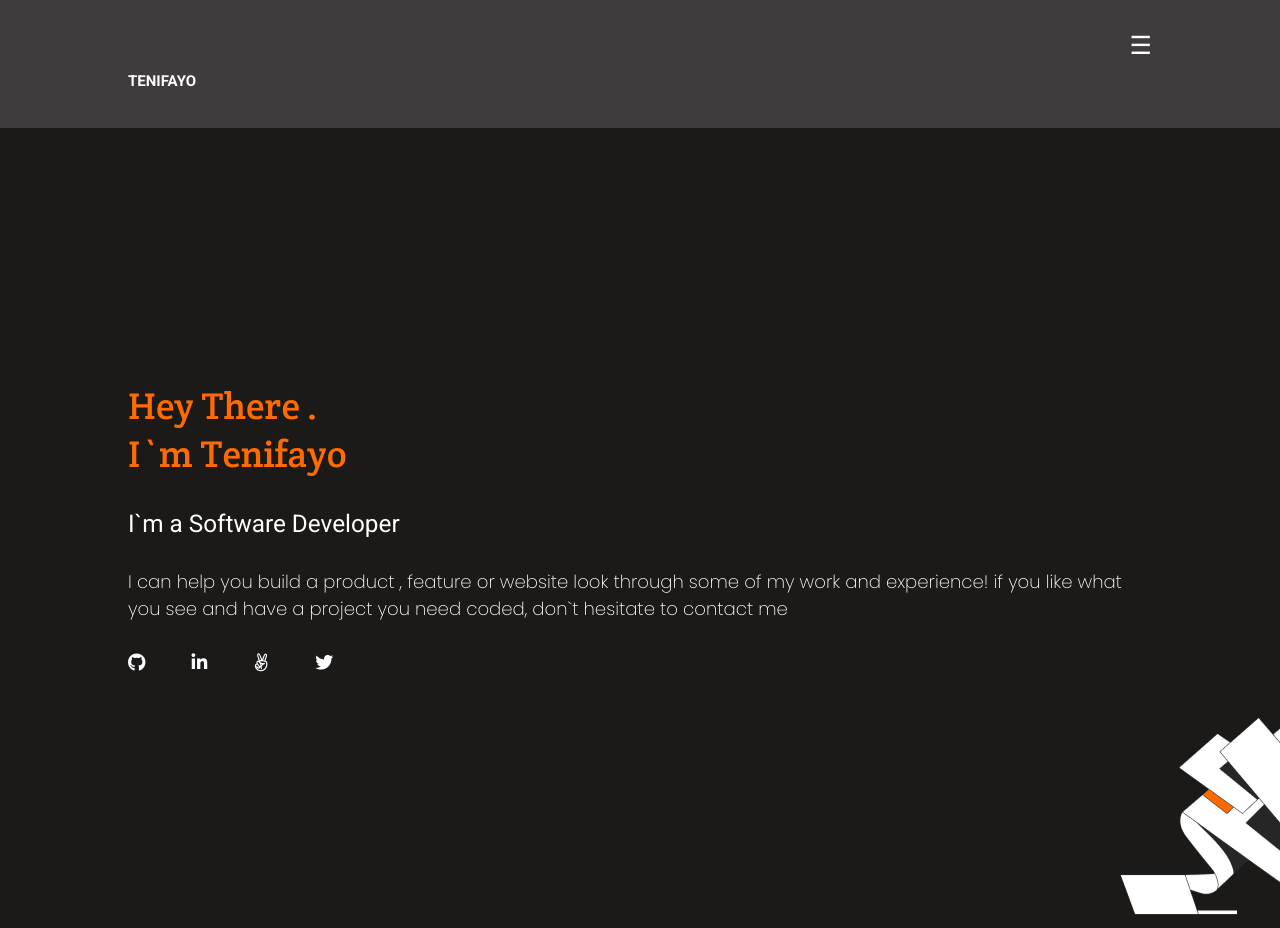
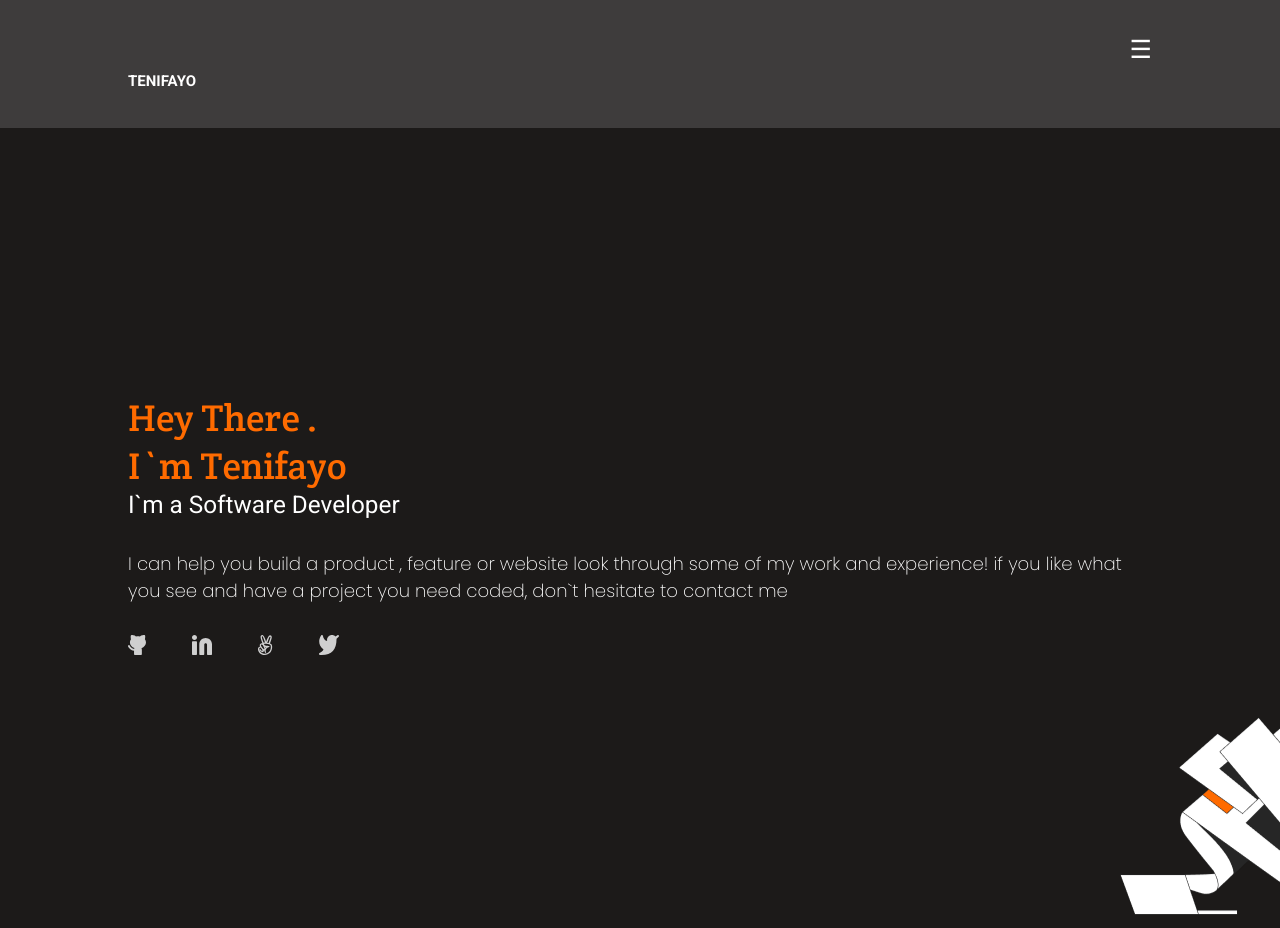
Before and after one commit to abdulsomod1/portfolio-project, a website: page index.html in a window 1280 px wide. Drawn offline with Linux system fonts and the light colour scheme.

Commit message:
Fix some unexpected error in files

```diff
--- a/css/index.css
+++ b/css/index.css
@@ -1,14 +1,24 @@
-/* stylelint-disable font-family-name-quotes */
 @import url('https://fonts.googleapis.com/css2?family=Poppins:ital,wght@0,100;0,200;1,200;1,300;1,400;1,500;1,600;1,700;1,800;1,900&family=Roboto:wght@100;300;400;500;700;900&display=swap');
 @import url('https://fonts.googleapis.com/css2?family=Crete+Round&family=Poppins:ital,wght@0,100;0,200;1,200;1,300;1,400;1,500;1,600;1,700;1,800;1,900&family=Roboto:wght@100;300;400;500;700;900&display=swap');
+
+:root {
+  --font-family1: 'Crete Round', serif;
+  --font-family2: 'Poppins', sans-serif;
+  --font-family3: 'Roboto', sans-serif;
+  --black: #1c1a19;
+  --white: #fff;
+  --orange: #ff6b00;
+  --light-black: #3e3c3c;
+}
 
 * {
   margin: 0;
   padding: 0;
+  font-family: var(--font-family2);
 }
 
-.body {
-  background-color: #1c1a19;
+.style-body {
+  background-color: var(--black);
   background-image: url('image.png');
   background-repeat: no-repeat;
   background-position: bottom right;
@@ -18,18 +28,17 @@
   margin-top: 7%;
   font-size: 15px;
   margin-right: -2%;
-  color: #fff;
-  /* stylelint-disable-next-line font-family-no-missing-generic-family-keyword */
-  font-family: Roboto;
+  color: var(--white);
+  font-family: var(--font-family3);
 }
 
-.edit-icon {
+.social-media-icon {
   list-style: none;
   display: flex;
   margin-right: 10%;
 }
 
-.spce-icon {
+.spce-between-icon {
   padding-right: 5%;
   font-size: 18px;
 }
@@ -39,7 +48,7 @@
 }
 
 .about-me {
-  color: #fff;
+  color: var(--white);
   min-height: 100vh;
   display: flex;
   flex-direction: column;
@@ -49,47 +58,43 @@
 }
 
 .color {
-  color: #ff6b00;
+  color: var(--orange);
 }
 
-.margin {
+.edit-position {
   margin-bottom: 3%;
 }
 
 .font1 {
   font-size: 235%;
-  /* stylelint-disable-next-line font-family-no-missing-generic-family-keyword */
-  font-family: Crete Round;
+  font-family: var(--font-family1);
   font-weight: 100;
 }
 
 .font2 {
-  /* stylelint-disable-next-line font-family-no-missing-generic-family-keyword */
-  font-family: Roboto;
+  font-family: var(--font-family3);
   font-size: 152%;
 }
 
 .font3 {
-  /* stylelint-disable-next-line font-family-no-missing-generic-family-keyword */
-  font-family: Poppins;
   font-size: 113%;
 }
 
 .click {
   font-size: 25px;
   cursor: pointer;
-  color: #fff;
+  color: var(--white);
   margin-top: 3%;
 }
 
 .first-color {
   display: flex;
-  background-color: #3e3c3c;
+  background-color: var(--light-black);
   justify-content: space-between;
   padding: 0% 10% 3%;
 }
 
 .edit-link {
   text-decoration: none;
-  color: #fff;
+  color: var(--white);
 }
--- a/index.html
+++ b/index.html
@@ -3,14 +3,10 @@
   <head>
     <meta charset="UTF-8" />
     <meta name="viewport" content="width=device-width, initial-scale=1.0" />
-    <title>Portfolio project 1</title>
-    <link
-      href="https://cdnjs.cloudflare.com/ajax/libs/font-awesome/6.4.2/css/all.min.css"
-      rel="stylesheet"
-    />
+    <title>Portfolio project</title>
     <link href="./css/index.css" rel="stylesheet" />
   </head>
-  <body class="body">
+  <body class="style-body">
     <nav class="first-color">
       <h1 class="owner">TENIFAYO</h1>
       <span class="click">&#9776;</span>
@@ -21,39 +17,37 @@
         Hey There . <br />
         I`m Tenifayo
       </h1>
-      <p class="margin font2">I`m a Software Developer</p>
-      <p class="margin font3">
+      <p class="edit-position font2">I`m a Software Developer</p>
+      <p class="edit-position font3">
         I can help you build a product , feature or website look through some of my work and
         experience! if you like what you see and have a project you need coded, don`t hesitate to
         contact me
       </p>
 
-      <ul class="edit-icon">
-        <li class="spce-icon">
+      <ul class="social-media-icon">
+        <li class="spce-between-icon">
           <a href="https://github.com/abdulsomod1" title="github"
-            ><i class="fa-brands fa-github edit-link"></i
-          ></a>
+            ><img src="icon/github.svg" title="image" alt="image"
+          /></a>
         </li>
-        <li class="spce-icon">
+        <li class="spce-between-icon">
           <a href="https://www.linkedin.com/in/abdulsomod1/" title="linkedin"
-            ><i class="fa-brands fa-linkedin-in edit-link"></i
-          ></a>
+            ><img src="icon/Linkedin icon.svg" title="image" alt="image" />
+          </a>
         </li>
-        <li class="spce-icon">
+        <li class="spce-between-icon">
           <a
             href="https://venture.angellist.com/v/abdulsomod-tenifayo/messages/new"
             title="angellist"
-            ><i class="fa-brands fa-angellist edit-link"></i
-          ></a>
+            ><img src="icon/angel-list.svg" title="image" alt="image"
+          /></a>
         </li>
-        <li class="spce-icon">
+        <li class="spce-between-icon">
           <a href="https://twitter.com/CodingC31597" title="twitter"
-            ><i class="fa-brands fa-twitter edit-link"></i
-          ></a>
+            ><img src="icon/twitter.svg" title="image" alt="image"
+          /></a>
         </li>
       </ul>
     </section>
-
-    <script src="https://kit.fontawesome.com/a076d05399.js" crossorigin="anonymous"></script>
   </body>
 </html>
```
Also changed, not shown: README.md, icon/Linkedin icon.svg (added), icon/angel-list.svg (added), icon/github.svg (added), icon/twitter.svg (added).
